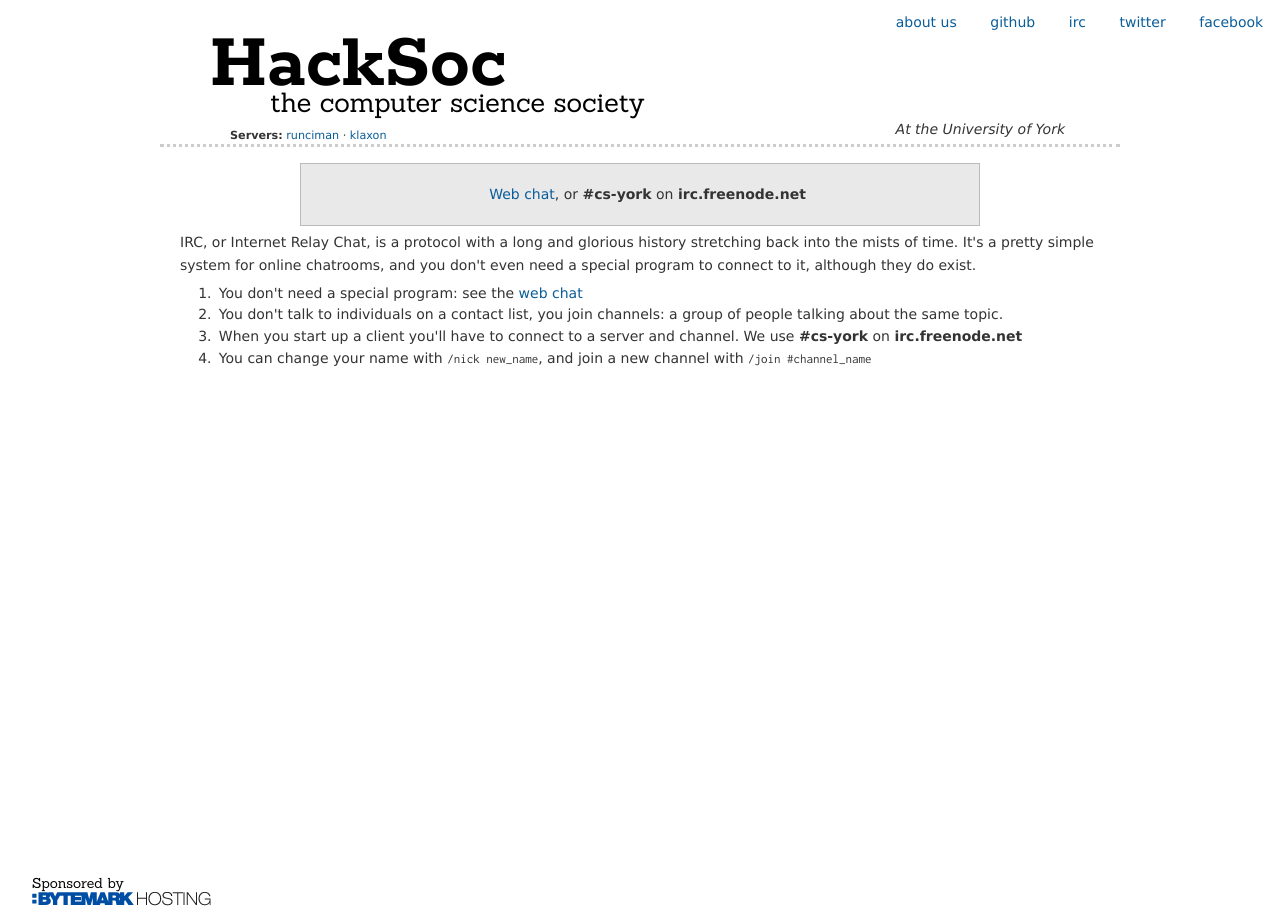
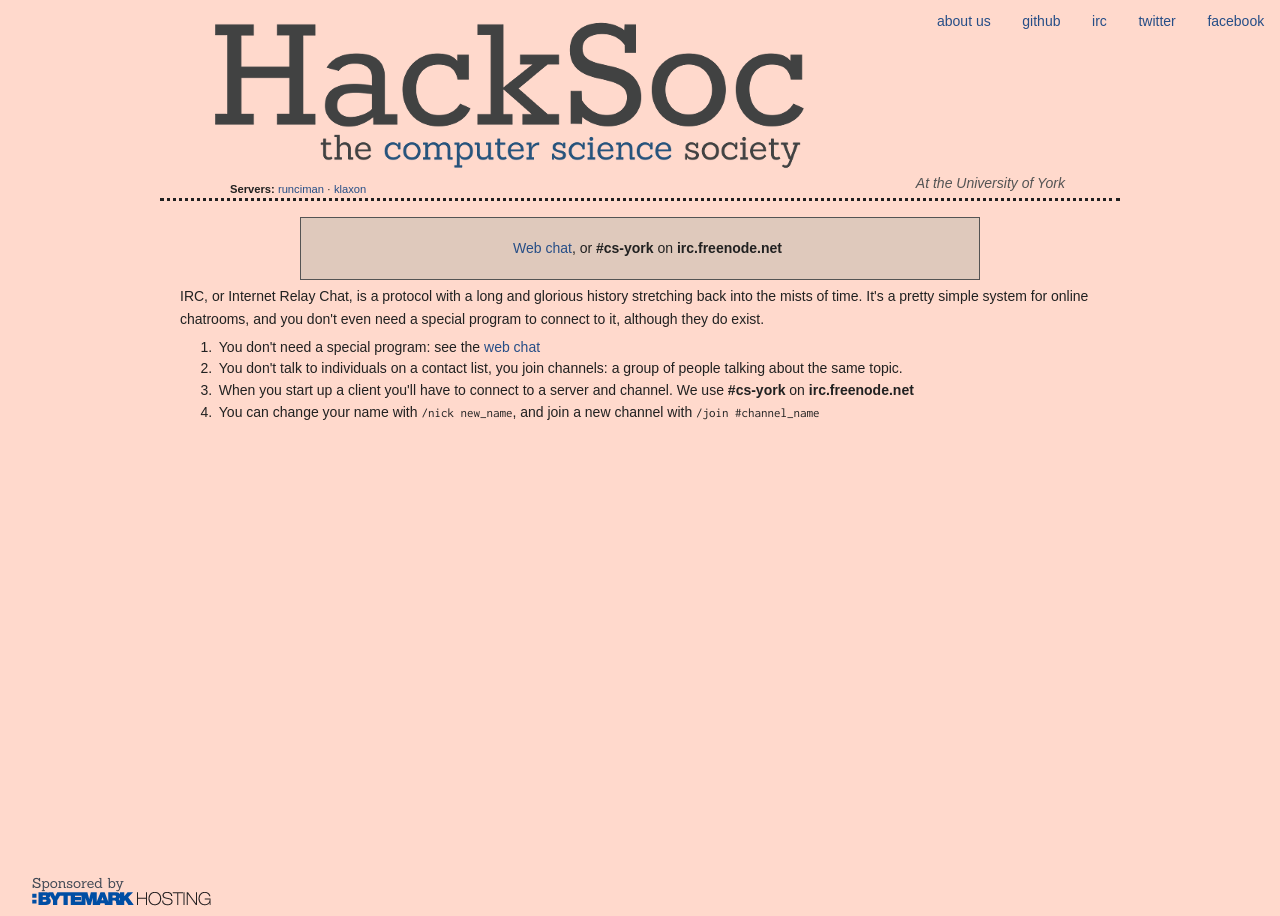
Before and after one commit to HackSoc/hacksoc.org, a Jekyll site: the page built from irc.html, in a window 1280 px wide. Built offline with Jekyll 4.4.1, drawn with Linux system fonts in a browser that asks for light colours; some web fonts are replaced.

Commit message:
Apply new visual guidelines

```diff
--- a/_layouts/wrapper.html
+++ b/_layouts/wrapper.html
@@ -9,14 +9,13 @@
     <title>HackSoc - the computer science society</title>
 {% endif %}
 
-    <link href='http://fonts.googleapis.com/css?family=Rokkitt:400,700|Sanchez|Quando|Inconsolata:400,700' rel='stylesheet' type='text/css'>
+    <link href="http://fonts.googleapis.com/css?family=Rokkitt:400,700|Sanchez|Inconsolata:400,700" rel="stylesheet" type="text/css">
     <link href="{{site.url}}style.css" rel="stylesheet" type="text/css">
   </head>
   <body>
     <div id="container">
       <header>
-        <h1><a href="{{site.url}}" title="HackSoc">HackSoc</a></h1>
-        <h2>the computer science society</h2>
+        <h1><a href="{{site.url}}" title="HackSoc"><img src="{{site.url}}logo.png" id="logo" alt="HackSoc: the computer science society"></a></h1>
         <nav>
           <ul>
             <li><a href="{{site.url}}about.html">about us</a></li>
--- a/index.html
+++ b/index.html
@@ -2,7 +2,7 @@
 layout: wrapper
 ---
 
-<iframe src="https://www.google.com/calendar/embed?title=HackSoc%20Activites&amp;showPrint=0&amp;showTabs=0&amp;showCalendars=0&amp;height=600&amp;wkst=2&amp;bgcolor=%23FFFFFF&amp;src=hack%40yusu.org&amp;color=%23875509&amp;ctz=Europe%2FLondon" style=" border-width:0 " width="900" height="600" frameborder="0" scrolling="no"></iframe>
+<iframe src="https://www.google.com/calendar/embed?title=HackSoc%20Activites&amp;showPrint=0&amp;showTabs=0&amp;showCalendars=0&amp;height=600&amp;wkst=2&amp;bgcolor=%23ffd9cc&amp;src=hack%40yusu.org&amp;color=%23212121&amp;ctz=Europe%2FLondon" style=" border-width:0 " width="900" height="600" frameborder="0" scrolling="no"></iframe>
 
 <p id="calendar_links">
   <strong>Subscribe:</strong>
--- a/style.css
+++ b/style.css
@@ -1,63 +1,43 @@
 /* normalize */
-body,div,dl,dt,dd,ul,ol,li,h1,h2,h3,h4,h5,h6,pre,form,fieldset,input,textarea,p,th,td { margin:0; padding:0; }
-table { border-collapse:collapse; border-spacing:0; }
-fieldset,img { border:0; }
-address,caption,cite,code,dfn,th,var { font-style:normal; font-weight:normal; }
-caption,th { text-align:left; }
-h1,h2,h3,h4,h5,h6 { font-size:100%; font-weight:normal; }
-q:before,q:after { content:''; }
-abbr,acronym { border:0;}
+body,div,dl,dt,dd,ul,ol,li,h1,h2,pre,p { margin:0; padding:0; }
+img { border:0; }
+cite,code { font-style:normal; font-weight:normal; }
+h1,h2 { font-size:100%; font-weight:normal; }
 /* end normalize*/
 
-h1 { height: 55px; font-family: 'Rokkitt', serif; font-size: 80px; font-weight: bold; }
-h1 a, h1 a:link, h1 a:visited, h1 a:active, h1 a:hover {color: #000; text-decoration: none; }
-h2, h3, h4 { font-family: 'Sanchez', serif; margin-top: 16px; }
-h3, h4 { margin: 0 0 0 10px; }
-h2 {  font-size: 27px; color: #000;  }
-h3 {  font-size: 18px; color: #333; }
-h4 {  font-size: 15px; color: #555; }
+h2 { font-family: 'Sanchez', serif; margin-top: 16px; color: #404854; font-size: 2em }
 
 p { padding: 5px 5px 5px 20px; line-height: 23px; }
-body { font-family: 'Verdana', sans-serif; font-size: 14px; color: #333; }
+body { font-family: 'Bitstream Vera Sans', sans-serif; font-size: 14px; color: #212121; background-color: #ffd9cc }
 
 ul, ol { margin-left:4em; }
 li { padding:0.2em;}
 #container { width: 960px; margin: 0 auto; }
 
-header { padding: 20px 50px 15px 50px; border-bottom: dotted #ccc 3px; margin-bottom: 16px }
-header h2 { margin: 10px 0 0 60px; }
-header #uni { float: right; margin: -16px 0; font-style: italic }
+header { padding: 20px 50px 15px 50px; border-bottom: dotted #212121 3px; margin-bottom: 16px }
+header #logo { width: 600px; height: 150px; }
+header #uni { float: right; margin: -16px 0; font-style: italic; color: #545454; }
 header p { height: 0 }
 
 nav { position: absolute; top: 0; right: 0 }
 nav ul { list-style-type: none; padding: 0; margin: 0 }
 nav ul li { display: block; float: left; text-align: center; margin: 0 6px }
-nav ul li a { border: 1px solid #fff; display: block; padding: 0.75em 0.5em }
-nav ul li a:hover { border: 1px solid #ddd; position: relative; top: -6px }
+nav ul li a { display: block; padding: 0.75em 0.5em }
+nav ul li a:hover { position: relative; top: -1px }
 
-a:link, a:visited {color: #0A5D99; text-decoration: none;}
-a:active, a:hover {color: #609B11; text-decoration: underline;}
+a:link, a:visited {color: #264e87; text-decoration: none;}
+a:active, a:hover {color: #264e87; text-decoration: underline;}
 
-.alert {color: #AA0000; font-weight: bold; text-align: center;}
-
-iframe { display: block; margin: 0 auto;}
+iframe { display: block; margin: 0 auto }
 
 blockquote header { padding: 0; border: 0; text-align: left; font-size: 14px;}
-blockquote h2 { font-family: Verdana, sans-serif; font-weight: bold; font-size: 14px; display: inline; padding: 0; margin: 0;}
+blockquote h2 { font-family: 'Bistream Vera Sans', sans-serif; font-weight: bold; font-size: 14px; display: inline; padding: 0; margin: 0;}
 blockquote .aside { font-style: italic; font-size: 0.8em; margin-bottom: 1em;}
 cite { font-style: italic; }
 
 dl { margin: 0 3em; }
 dt { font-weight: bold }
 dd { margin-left: 2em }
-
-article { padding: 10px }
-article header { padding: 0 0 6px 0 }
-
-.container { width: 100% }
-.box { float: left; width: 25% }
-.box ol { list-style-type: none; margin: 0; padding: 0 }
-p.nothing { font-style: italic }
 
 #server_list, #calendar_links { font-size: 0.8em }
 
@@ -82,6 +62,14 @@
 footer h2 { font-size: 1em }
 
 code { font-family: Inconsolata, monospace; font-size: 13px }
-.noticebox { padding: 1em; margin: 0 10em; border: 1px solid #bbb; background-color: #e9e9e9; text-align: center }
+.noticebox { padding: 1em; margin: 0 10em; border: 1px solid #545454; background-color: #dfc9bc; text-align: center }
 
 .important { text-align: center; font-weight: bold; }
+
+/* Fonts */
+@font-face {
+  font-family: 'Bitstream Vera Sans';
+  font-style: normal;
+  font-weight: 400;
+  src: local('Bitstream Vera Sans'), url(/BitstreamVeraSans.ttf) format('ttf');
+}
```
Also changed, not shown: BitstreamVeraSans.ttf (added), logo.png (added).
